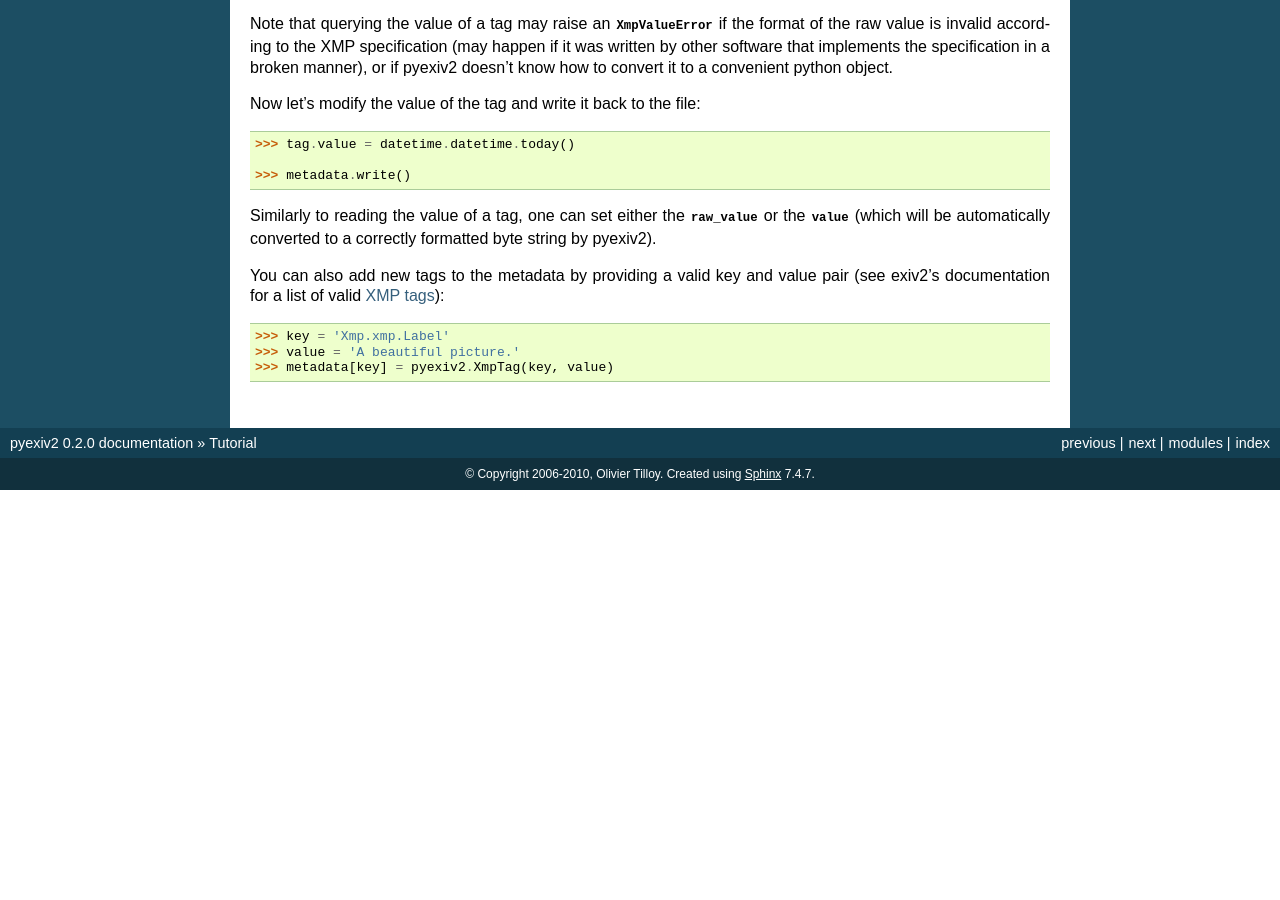
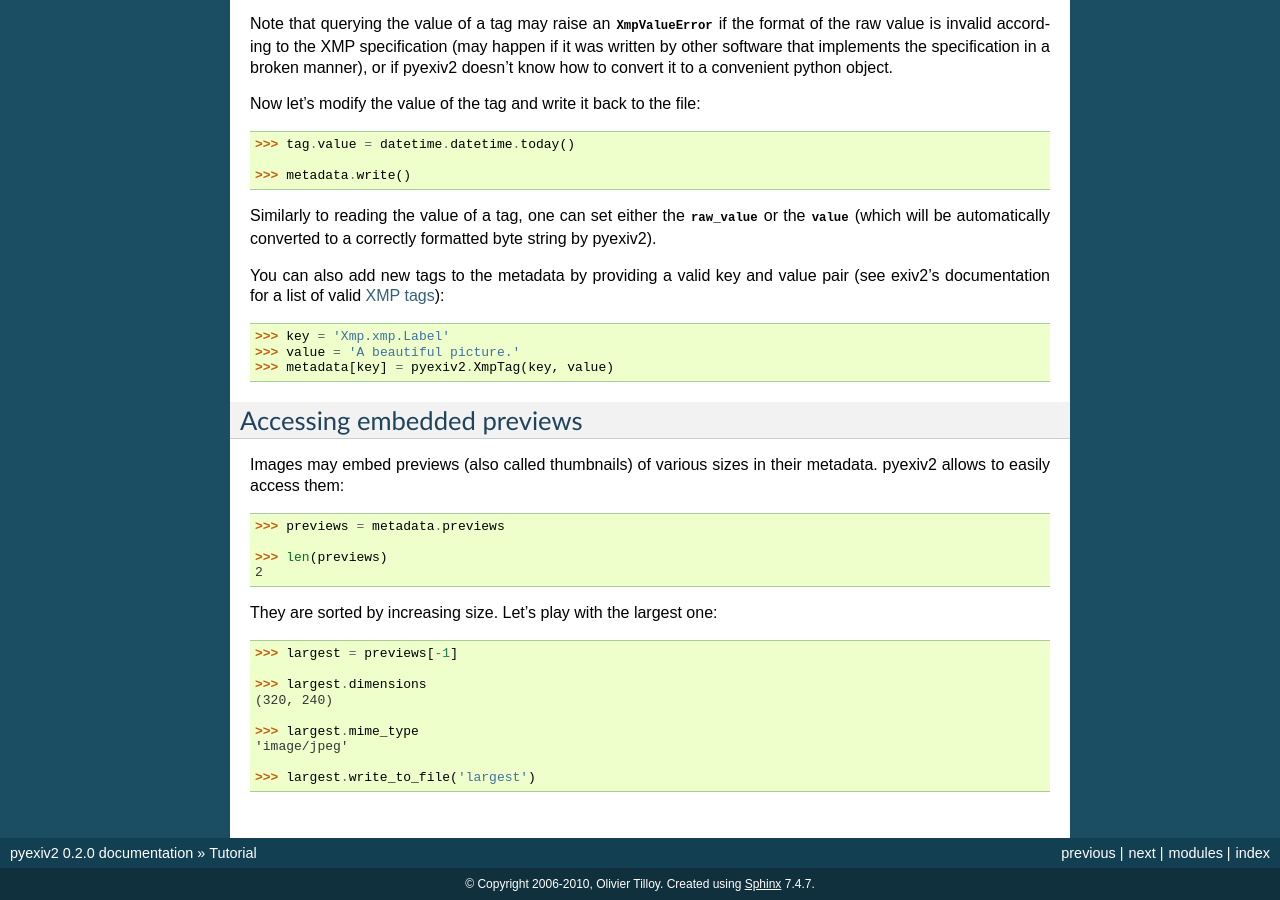
Before and after one commit to jwilk-mirrors/pyexiv2, a Sphinx documentation site: the page built from doc/tutorial.rst, in a window 1280 px wide and 900 px high, scrolled down 3168 px. Built offline with Sphinx 7.4.7, drawn with Linux system fonts in a browser that asks for light colours; before the commit the page ends 3658 px from its top, so only the background shows below that; some of the changed text lies outside the part shown.

Commit message:
Tutorial: accessing embedded previews.

```diff
--- a/doc/tutorial.rst
+++ b/doc/tutorial.rst
@@ -208,3 +208,26 @@ pair (see exiv2's documentation for a list of valid
   >>> key = 'Xmp.xmp.Label'
   >>> value = 'A beautiful picture.'
   >>> metadata[key] = pyexiv2.XmpTag(key, value)
+
+Accessing embedded previews
+###########################
+
+Images may embed previews (also called thumbnails) of various sizes in their
+metadata. pyexiv2 allows to easily access them::
+
+  >>> previews = metadata.previews
+
+  >>> len(previews)
+  2
+
+They are sorted by increasing size. Let's play with the largest one::
+
+  >>> largest = previews[-1]
+
+  >>> largest.dimensions
+  (320, 240)
+
+  >>> largest.mime_type
+  'image/jpeg'
+
+  >>> largest.write_to_file('largest')
```
